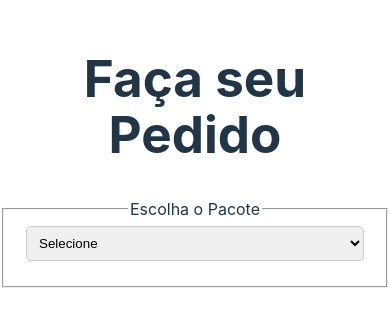
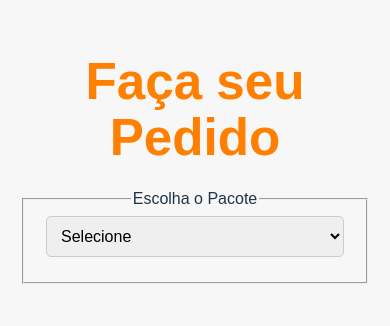
Before and after one commit to andrephelipe/coxinhas-crocs, a React (Vite) app: page / in a window 390 px wide. Shown: the part 270-596 px from the top of the page. Built offline with nearby package versions, Linux system fonts and the light colour scheme.

Commit message:
css celular

```diff
--- a/src/App.css
+++ b/src/App.css
@@ -2,30 +2,36 @@
 @media only screen and (max-width: 600px) {
   body {
     overflow-x: hidden; /* Esconde a barra de rolagem horizontal */
+    font-family: Arial, sans-serif; /* Define a fonte para todo o documento */
+    background-color: #f7f7f7; /* Cor de fundo do corpo */
   }
 
   .pedido-container {
     text-align: center;
     width: 100%; /* Define a largura total para ocupar toda a largura da tela */
     box-sizing: border-box; /* Inclui padding e border na largura total */
+    padding: 20px; /* Adiciona espaço interno ao redor do contêiner */
+  }
+
+  h1 {
+    color: #ff7f00; /* Laranja */
+    margin-bottom: 20px; /* Adiciona espaço abaixo do título */
   }
 
   input[type="text"],
   input[type="number"],
-  input[type="radio"],
-  input[type="submit"],
   select {
     border-radius: 5px;
-    padding: 8px;
+    padding: 10px;
     border: 1px solid #ccc;
     width: calc(100% - 20px); /* Ajusta a largura para compensar o padding */
-    margin-bottom: 15px; /* Aumenta o espaço entre os elementos */
+    margin-bottom: 15px; /* Adiciona espaço entre os elementos */
     box-sizing: border-box; /* Inclui padding e border na largura total */
+    font-size: 16px; /* Define o tamanho da fonte */
   }
 
   input[type="text"]:focus,
   input[type="number"]:focus,
-  input[type="submit"]:focus,
   select:focus {
     outline: none;
     border-color: #ff7f00; /* Laranja */
@@ -36,11 +42,12 @@
     color: #fff;
     border: none;
     border-radius: 5px;
-    padding: 10px 20px;
+    padding: 12px 24px;
     cursor: pointer;
     transition: background-color 0.3s;
-    width: calc(100% - 20px); /* Ajusta a largura para compensar o padding */
+    width: 100%; /* Define a largura total */
     box-sizing: border-box; /* Inclui padding e border na largura total */
+    font-size: 18px; /* Define o tamanho da fonte */
   }
 
   .enviar-pedido:hover {
@@ -52,9 +59,9 @@
     display: block;
     position: relative;
     padding-left: 35px;
-    margin-bottom: 10px;
+    margin-bottom: 15px; /* Adiciona espaço abaixo das opções */
     cursor: pointer;
-    font-size: 18px;
+    font-size: 18px; /* Define o tamanho da fonte */
   }
 
   .forma-pagamento input[type="radio"] {
@@ -106,22 +113,3 @@
     transform: translate(-50%, -50%);
   }
 }
-
-/* Estilos para dispositivos maiores */
-@media only screen and (min-width: 601px) {
-  .pedido-container {
-    text-align: center;
-    margin: 0 auto; /* Centraliza o contêiner na página */
-    width: 80%; /* Define a largura do contêiner */
-    max-width: 600px; /* Define a largura máxima */
-  }
-
-  h1 {
-    font-family: Arial, sans-serif;
-    color: #ff7f00; /* Laranja */
-  }
-
-  form {
-    text-align: left;
-  }
-}
```
